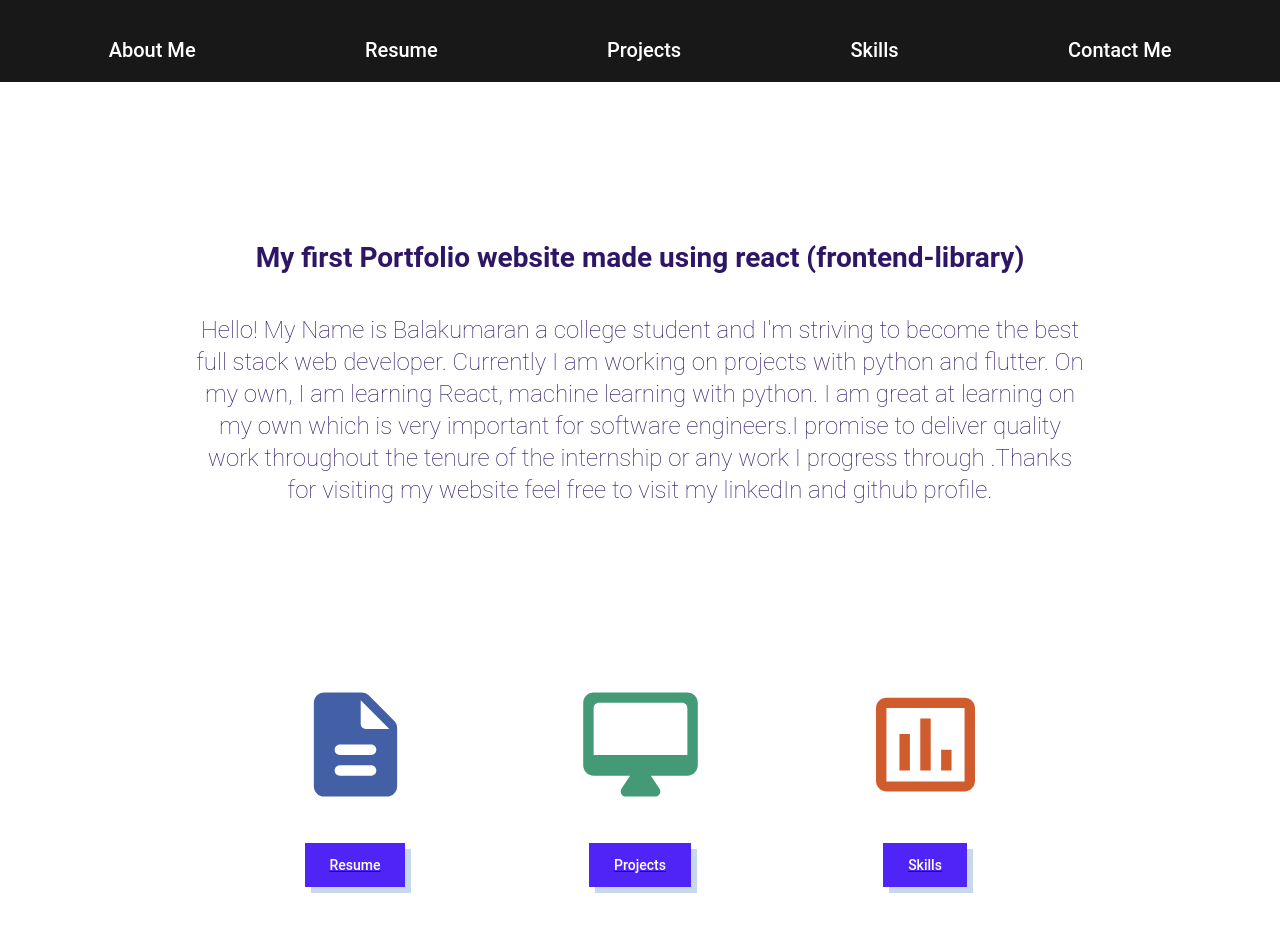
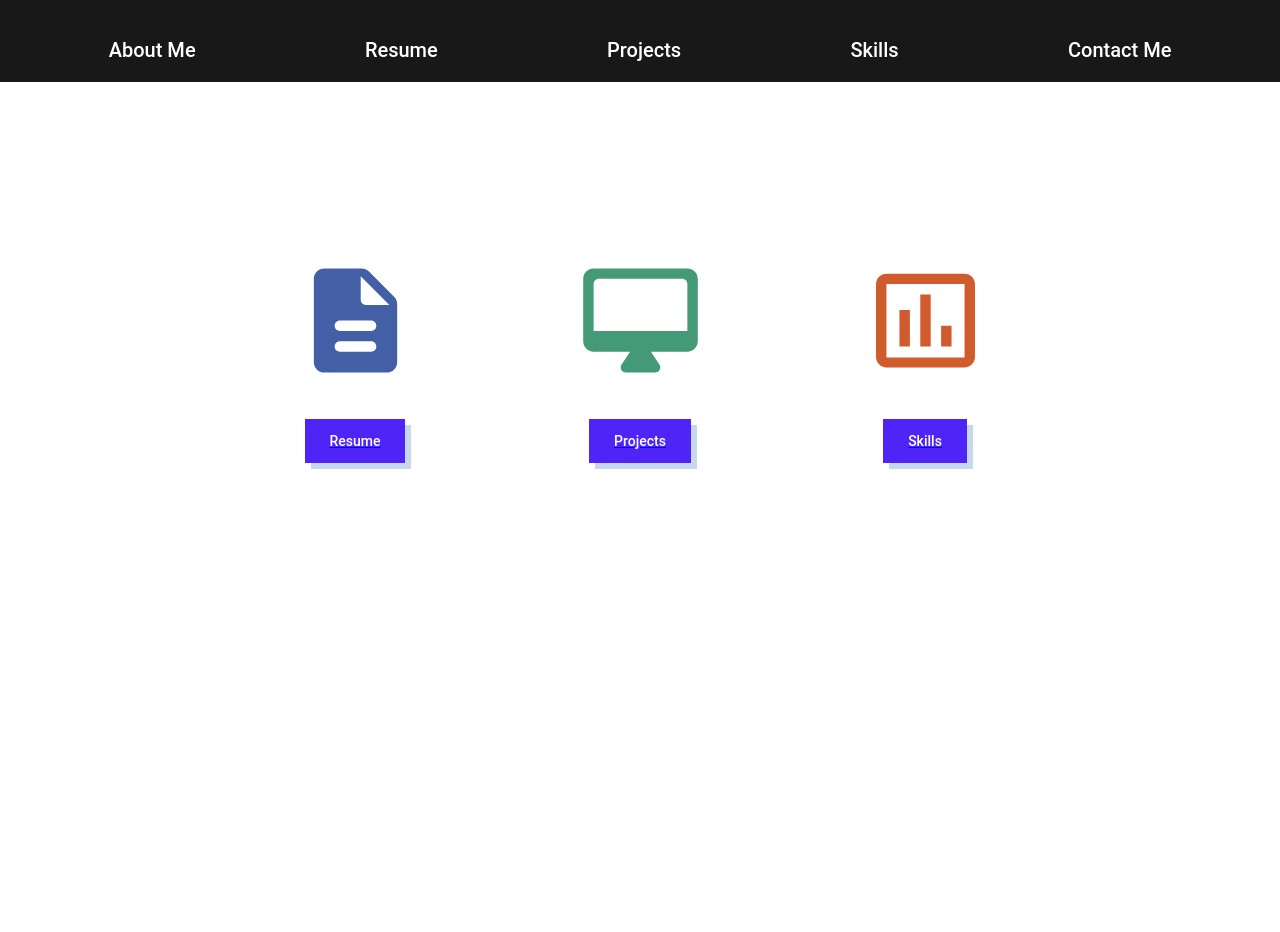
Before and after one commit to Balakumaran51/Balakumaran51-ShapeAI_React_Basics_Balakumaran_M, a React (Create React App) app: page / in a window 1280 px wide. Shown: the top 932 px of the page. After the commit the page ends 800 px from the top, so only its background shows below. Built offline with nearby package versions, Linux system fonts and the light colour scheme.

Commit message:
Update App.js

```diff
--- a/src/App.js
+++ b/src/App.js
@@ -1,5 +1,4 @@
 import { createMuiTheme, ThemeProvider, makeStyles } from '@material-ui/core/styles';
-import {Typography} from '@material-ui/core';
 import NavBar from './components/NavBar'
 import Grid from './components/Grid'
 import Footer from './components/Footer';
@@ -11,6 +10,7 @@ import {BrowserRouter as Router, Route ,Switch,NavLink } from 'react-router-dom'
 import Resume from './components/Resume';
 import Projects from './components/Projects';
 import Skills from './components/Skills';
+import About from './components/About';
 
 const theme = createMuiTheme({
   palette: {
@@ -51,6 +51,8 @@ const styles = makeStyles({
   },
   littleSpace:{
     marginTop: "2.5rem",
+    textAlign:"justify",
+    margin:"0 auto",
   },
   grid:{
     display: "flex",
@@ -68,14 +70,6 @@ function App() {
     <div className="App">
         <ThemeProvider theme={theme}>
         <NavBar/>
-        <div className={classes.wrapper}>
-          <Typography variant="h4" className={classes.bigSpace} color="primary">
-            My first Portfolio website made using react (frontend-library)
-          </Typography>
-          <Typography variant="h5" className={classes.littleSpace} color="primary">
-          Hello! My Name is Balakumaran a college student and I'm striving to become the best full stack web developer. Currently I am working on projects with python and flutter. On my own, I am learning React, machine learning with python. I am great at learning on my own which is very important for software engineers.I promise to deliver quality work throughout the tenure of the internship or any work I progress through .Thanks for visiting my website feel free to visit my linkedIn and github profile.
-          </Typography>
-        </div>
         <div className={`${classes.grid} ${classes.bigSpace}`}>
         <NavLink to='Resume'><Grid icon={<DescriptionRoundedIcon style={{fill: "#4360A6", height:"125", width:"125"}}/>}  btnTitle="Resume" /></NavLink>
         <NavLink to='Projects'><Grid icon={<DesktopMacRoundedIcon style={{fill: "#449A76", height:"125", width:"125"}}/>}  btnTitle="Projects"/></NavLink>
@@ -83,7 +77,10 @@ function App() {
         </div>
         <div className={classes.bigSpace}>
         <Switch>
-          <Route exact path="/Resume">
+        <Route exact path="/About">
+        <About/>
+        </Route>
+          <Route path="/Resume">
             <Resume />
           </Route>
           <Route path="/Projects">
```
